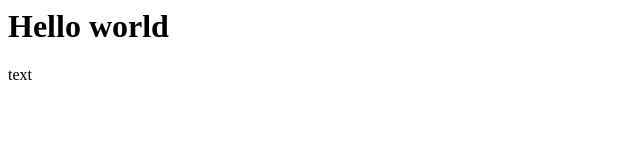
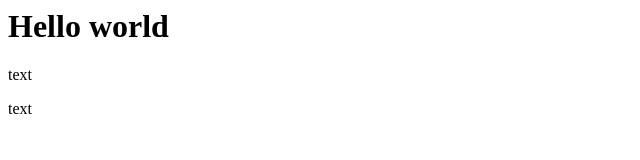
Before and after one commit to HRSun/Project1, a plain HTML site: page index.html in a window 1280 px wide. Shown: the full height of the page, 0-640 px from the left. Drawn offline with Linux system fonts and the light colour scheme.

Commit message:
another commit add <p>

```diff
--- a/index.html
+++ b/index.html
@@ -4,6 +4,7 @@
 	</head>
 	<body>
 		<h1>Hello world</h1>
-		<a ref="text.html">text</a>
+		<a ref="text.html">text</a><br>
+		<p>text</p>
 	</body>
 </html>
```
